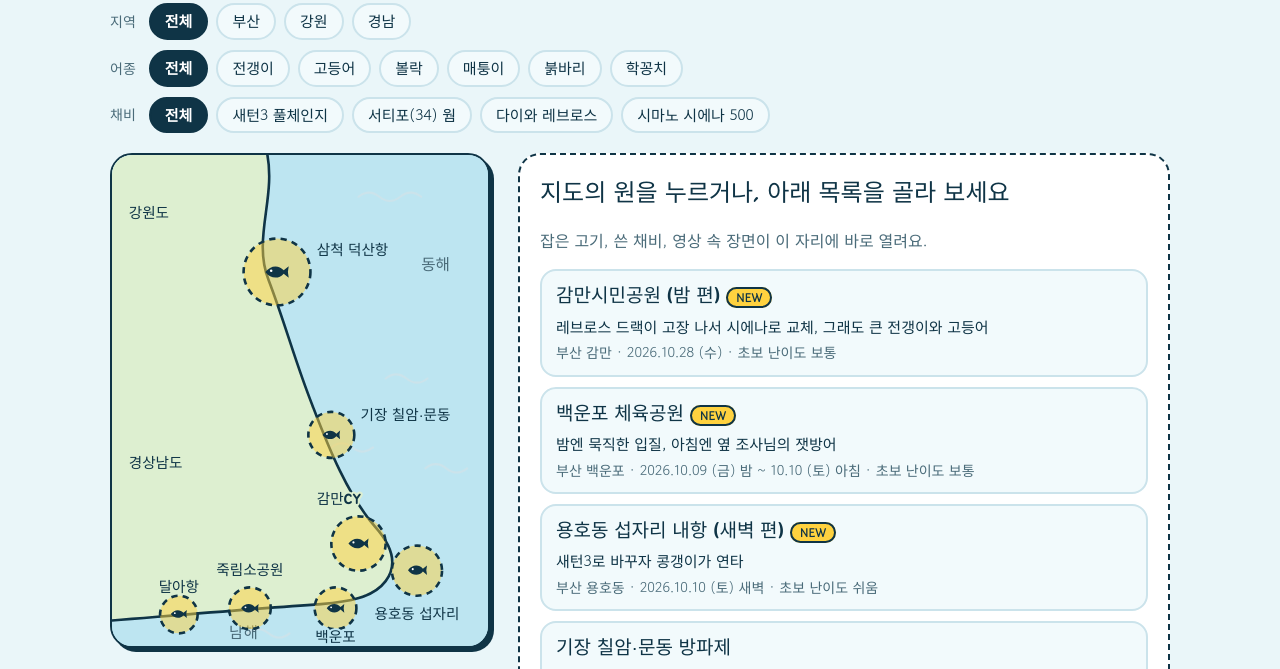
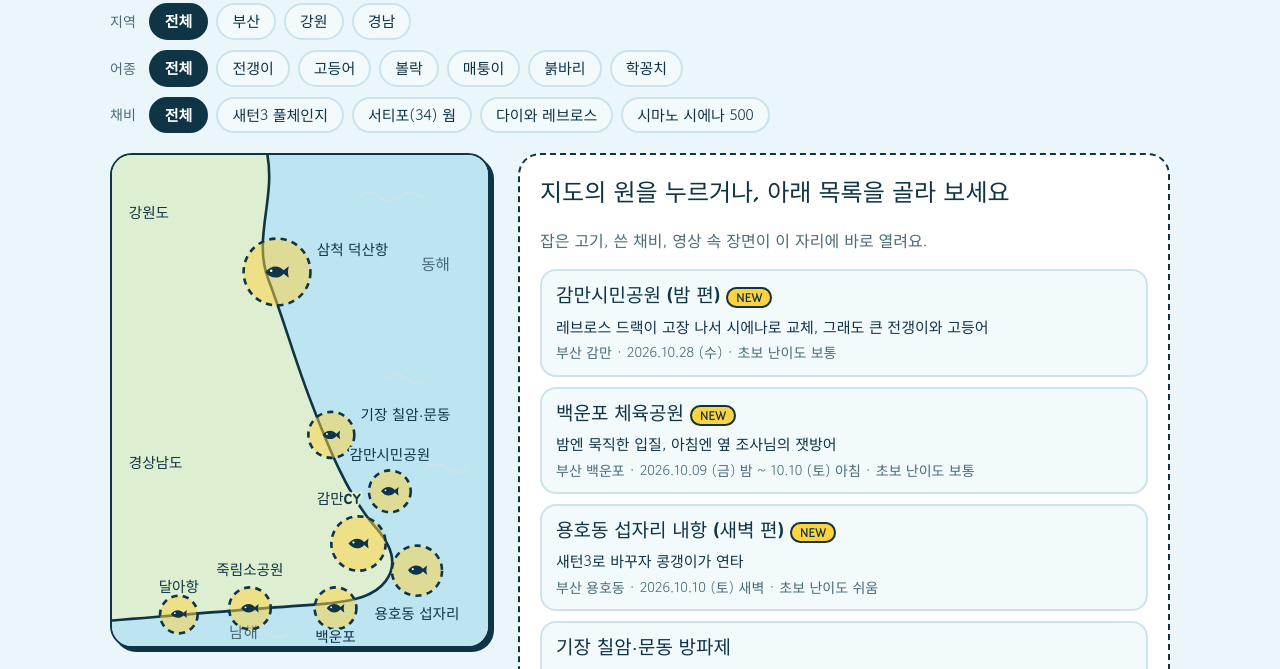
Before and after one commit to Nakgun9606/nakgun-yeojido, a plain HTML site: page index.html in a window 1280 px wide. Shown: the part 120-789 px from the top of the page. Drawn offline with Linux system fonts and the light colour scheme.

Commit message:
감만시민공원을 감만CY와 별도 지도 원으로 분리
Co-Authored-By: Claude Sonnet 5.5 <noreply@anthropic.com>
Claude-Session: https://claude.ai/code/session_014WE58B6QQCf82CCsZpVQnD

```diff
--- a/index.html
+++ b/index.html
@@ -325,6 +325,12 @@ h1 {
             <use class="zone-fish" href="#fish" x="225" y="365" width="22" height="14"/>
             <text x="196" y="334">감만CY</text>
           </g>
+          <g class="zone" data-id="gamman-park" tabindex="0" role="button" aria-label="감만시민공원 카드 보기">
+            <circle class="zone-hit" cx="266" cy="322" r="28"/>
+            <circle cx="266" cy="322" r="20"/>
+            <use class="zone-fish" href="#fish" x="256" y="316" width="20" height="12"/>
+            <text class="on-sea" x="266" y="292" text-anchor="middle">감만시민공원</text>
+          </g>
           <g class="zone" data-id="baegunpo" tabindex="0" role="button" aria-label="백운포 체육공원 카드 보기">
             <circle class="zone-hit" cx="214" cy="434" r="30"/>
             <circle cx="214" cy="434" r="20"/>
@@ -431,7 +437,7 @@ h1 {
 (function () {
   var spots = [
     {
-      id: 'gamman-2', place: 'gamman', fresh: true, hook: '레브로스 드랙이 고장 나서 시에나로 교체, 그래도 큰 전갱이와 고등어', region: '부산', regionLabel: '부산 감만', name: '감만시민공원 (밤 편)',
+      id: 'gamman-park', fresh: true, hook: '레브로스 드랙이 고장 나서 시에나로 교체, 그래도 큰 전갱이와 고등어', region: '부산', regionLabel: '부산 감만', name: '감만시민공원 (밤 편)',
       date: '2026.10.28 (수)', time: '저녁 7:56 도착, 8:20경부터 야간 라이트게임',
       level: 2, levelText: '보통', levelNote: '입질은 잦지만 폴링 때 오는 입질이라 라인 감각이 필요해요. 챔질 타이밍을 몇 번 놓칠 수 있어요',
       lead: '내항 위주로 둘러본 감만시민공원 야간 라이트게임이에요. 쌀쌀해서 패딩을 입을 날씨였고 바람은 거의 없었어요. 볼락도 기대했지만 큰 전갱이와 고등어를 잡고 마무리했어요.',
```
